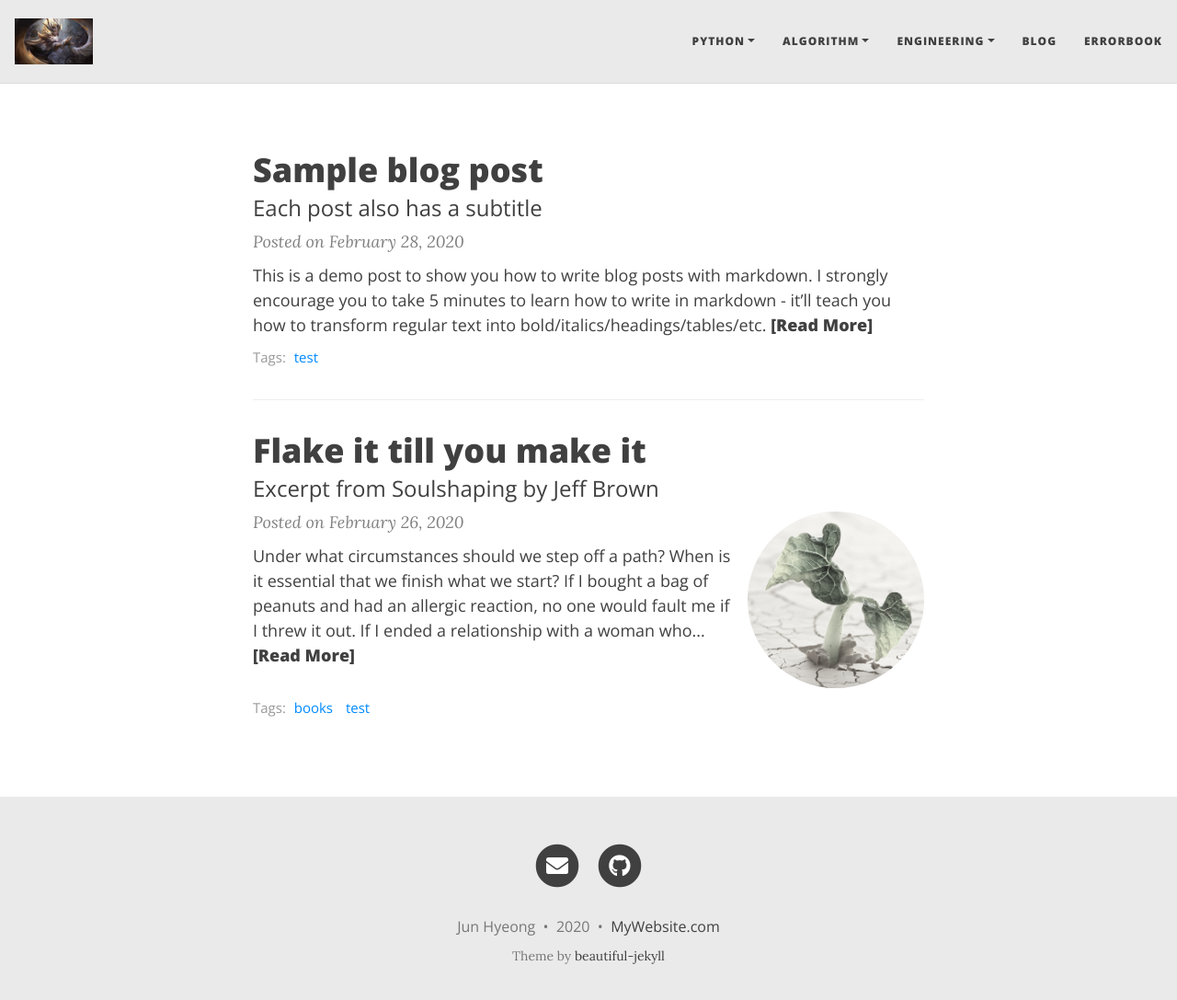
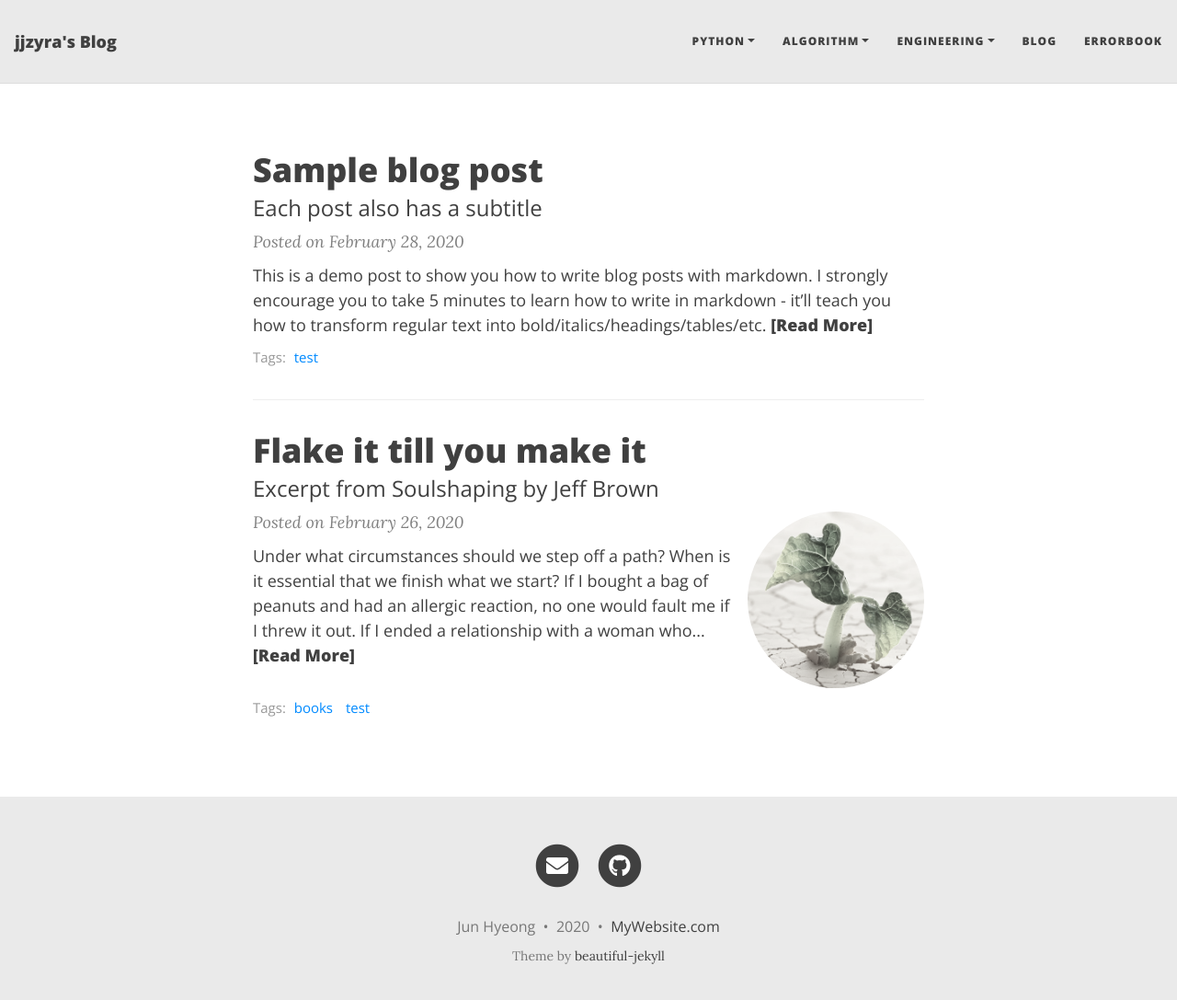
Before and after one commit to jjzyra/jjzyra.github.io, a Jekyll site: the page built from index.markdown, in a window 1280 px wide and 1100 px high. Shown: the top 1087 px of the window at 92% size. Built offline with Jekyll 4.4.1, drawn with Linux system fonts in a browser that asks for light colours; nearby versions of some CDN libraries; the list of posts is cut into pages by our own code.

Commit message:
category

```diff
--- a/_config.yml
+++ b/_config.yml
@@ -44,7 +44,7 @@ round-avatar: true
 
 # If you want to have an image logo in the top-left corner instead of the title text,
 # then specify the following parameter
-title-img: "/assets/img/zyra_prestige.png"
+# title-img: "/assets/img/zyra_prestige.png"
 
 
 # --- Footer options --- #
```
